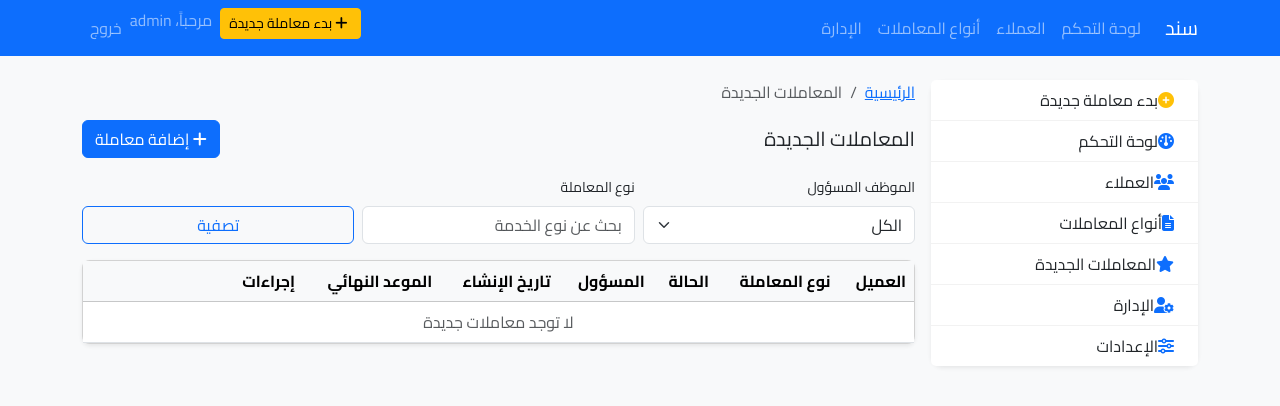
After one commit to citybeachgulf-droid/sanad, a Flask app: page /transactions/new-items in a window 1280 px wide. The commit adds this page. Shown: the top 406 px of the page. Run offline with Flask 3, Linux system fonts and the light colour scheme; a user stored in the database is signed in; data comes from the database, SQL or seed files in the repository; data that the repository does not hold is empty; some libraries are stand-ins or nearby versions.

Commit message:
Add new transactions page and sidebar link (#35)
Co-authored-by: Cursor Agent <cursoragent@cursor.com>

```diff
--- a/sandak_flask_project/app/routes.py
+++ b/sandak_flask_project/app/routes.py
@@ -290,6 +290,33 @@ def api_services_by_ministry():
         return jsonify([])
     items = Service.query.filter_by(ministry_id=ministry_id).order_by(Service.name).all()
     return jsonify([{'id': s.id, 'name': s.name} for s in items])
+
+
+# ----------------------- New Transactions Page (status == 'new') -----------------------
+
+@main_bp.route('/transactions/new-items')
+@login_required
+def transactions_new():
+    now = datetime.utcnow()
+    employee_id = request.args.get('employee_id', type=int)
+    service_type = (request.args.get('service_type') or '').strip()
+
+    q = Transaction.query.filter(Transaction.status == 'new')
+    if employee_id:
+        q = q.filter(Transaction.assigned_to == employee_id)
+    if service_type:
+        q = q.filter(Transaction.service_type.ilike(f"%{service_type}%"))
+
+    items = q.order_by(Transaction.created_at.desc()).all()
+    employees = User.query.order_by(User.username.asc()).all()
+    return render_template(
+        'transactions_new.html',
+        items=items,
+        employees=employees,
+        employee_id=employee_id,
+        service_type=service_type,
+        now=now,
+    )
 
 
 # ----------------------- Managed Transactions (Authority/Service catalog) -----------------------
--- a/sandak_flask_project/app/templates/sidebar.html
+++ b/sandak_flask_project/app/templates/sidebar.html
@@ -19,6 +19,10 @@
         <i class="fa-solid fa-file-lines ms-2 text-primary"></i>
        أنواع المعاملات
       </a>
+      <a class="list-group-item list-group-item-action d-flex align-items-center" href="{{ url_for('main.transactions_new') }}">
+        <i class="fa-solid fa-star ms-2 text-primary"></i>
+        المعاملات الجديدة
+      </a>
       {% if current_user.is_authenticated and current_user.role == 'admin' %}
       <a class="list-group-item list-group-item-action d-flex align-items-center" href="{{ url_for('admin.dashboard') }}">
         <i class="fa-solid fa-user-gear ms-2 text-primary"></i>
--- /dev/null
+++ b/sandak_flask_project/app/templates/transactions_new.html
@@ -0,0 +1,90 @@
+{% extends 'layout.html' %}
+{% block title %}المعاملات الجديدة{% endblock %}
+{% block content %}
+<nav aria-label="breadcrumb" class="mb-3">
+  <ol class="breadcrumb mb-0">
+    <li class="breadcrumb-item"><a href="{{ url_for('main.dashboard') }}">الرئيسية</a></li>
+    <li class="breadcrumb-item active" aria-current="page">المعاملات الجديدة</li>
+  </ol>
+  </nav>
+
+<div class="d-flex justify-content-between align-items-center mb-3">
+  <h5 class="mb-0">المعاملات الجديدة</h5>
+  <a class="btn btn-primary" href="{{ url_for('main.new_transaction') }}"><i class="fa fa-plus"></i> إضافة معاملة</a>
+</div>
+
+<form class="row g-2 align-items-end mb-3" method="get">
+  <div class="col-md-4">
+    <label class="form-label small">الموظف المسؤول</label>
+    <select class="form-select" name="employee_id">
+      <option value="">الكل</option>
+      {% for emp in employees %}
+      <option value="{{ emp.id }}" {{ 'selected' if employee_id==emp.id else '' }}>{{ emp.username }}</option>
+      {% endfor %}
+    </select>
+  </div>
+  <div class="col-md-4">
+    <label class="form-label small">نوع المعاملة</label>
+    <input class="form-control" name="service_type" value="{{ service_type or '' }}" placeholder="بحث عن نوع الخدمة">
+  </div>
+  <div class="col-md-4">
+    <button class="btn btn-outline-primary w-100" type="submit">تصفية</button>
+  </div>
+</form>
+
+<div class="card shadow-sm rounded-3">
+  <div class="card-body p-0">
+    <div class="table-responsive">
+      <table class="table align-middle table-hover mb-0">
+        <thead class="table-light">
+          <tr>
+            <th>العميل</th>
+            <th>نوع المعاملة</th>
+            <th>الحالة</th>
+            <th>المسؤول</th>
+            <th>تاريخ الإنشاء</th>
+            <th>الموعد النهائي</th>
+            <th style="width:220px">إجراءات</th>
+          </tr>
+        </thead>
+        <tbody>
+          {% for t in items %}
+          <tr>
+            <td>{{ t.client.name if t.client else '-' }}</td>
+            <td>{{ t.service_type }}</td>
+            <td>
+              <span class="badge bg-secondary">جديدة</span>
+            </td>
+            <td>{{ t.assigned_user.username if t.assigned_user else '-' }}</td>
+            <td class="text-muted small">{{ t.created_at.strftime('%Y-%m-%d %H:%M') }}</td>
+            <td class="text-muted small">{{ t.due_date.strftime('%Y-%m-%d %H:%M') if t.due_date else '-' }}</td>
+            <td>
+              <form class="d-inline" method="post" action="{{ url_for('main.update_transaction_status', transaction_id=t.id) }}">
+                <div class="d-flex gap-2 flex-wrap">
+                  <select class="form-select form-select-sm" name="status" style="width: 140px;">
+                    <option value="new" selected>جديدة</option>
+                    <option value="in_progress">تحت الإجراء</option>
+                    <option value="completed">منتهية</option>
+                  </select>
+                  <select class="form-select form-select-sm" name="assigned_to" style="width: 140px;">
+                    <option value="">بدون تعيين</option>
+                    {% for emp in employees %}
+                    <option value="{{ emp.id }}" {{ 'selected' if t.assigned_to==emp.id else '' }}>{{ emp.username }}</option>
+                    {% endfor %}
+                  </select>
+                  <input type="datetime-local" class="form-control form-control-sm" name="due_date" value="{{ t.due_date.strftime('%Y-%m-%dT%H:%M') if t.due_date else '' }}" style="width: 200px;">
+                  <button class="btn btn-sm btn-primary" type="submit">تحديث</button>
+                </div>
+              </form>
+            </td>
+          </tr>
+          {% else %}
+          <tr><td colspan="7" class="text-center text-muted">لا توجد معاملات جديدة</td></tr>
+          {% endfor %}
+        </tbody>
+      </table>
+    </div>
+  </div>
+</div>
+
+{% endblock %}
```
